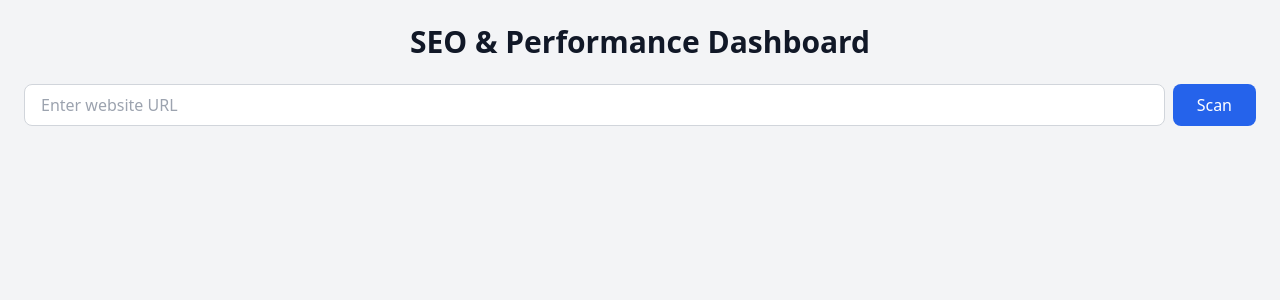
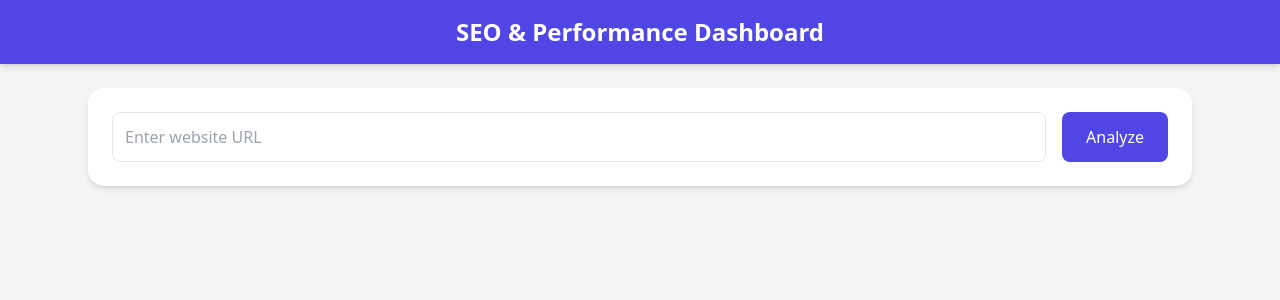
Before and after one commit to Newsstate/SEOTool2, a FastAPI app: page / in a window 1280 px wide. Shown: the top 300 px of the page. Run offline with FastAPI, Linux system fonts and the light colour scheme; parts of the project's set-up code (start-up, migrations or seed data) failed here and were passed over; some libraries are stand-ins or nearby versions.

Commit message:
Update index.html

```diff
--- a/app/templates/index.html
+++ b/app/templates/index.html
@@ -2,100 +2,116 @@
 <html lang="en">
 <head>
   <meta charset="UTF-8" />
-  <meta name="viewport" content="width=device-width, initial-scale=1.0"/>
+  <meta name="viewport" content="width=device-width, initial-scale=1.0" />
   <title>SEO & Performance Dashboard</title>
   <script src="https://cdn.tailwindcss.com"></script>
 </head>
-<body class="bg-gray-100 text-gray-900">
-  <div class="container mx-auto p-6">
-    <h1 class="text-3xl font-bold mb-6 text-center">SEO & Performance Dashboard</h1>
+<body class="bg-gray-100 text-gray-800">
 
-    <!-- Input Form -->
-    <form id="seo-form" class="flex gap-2 mb-8 justify-center">
-      <input type="url" id="url" placeholder="Enter website URL"
-        class="flex-1 border border-gray-300 rounded-lg px-4 py-2 focus:outline-none focus:ring-2 focus:ring-blue-500"
-        required>
-      <button type="submit"
-        class="bg-blue-600 text-white px-6 py-2 rounded-lg hover:bg-blue-700">Scan</button>
-    </form>
+  <!-- Header -->
+  <header class="bg-indigo-600 text-white p-4 shadow-md">
+    <h1 class="text-2xl font-bold text-center">SEO & Performance Dashboard</h1>
+  </header>
+
+  <!-- Main Container -->
+  <main class="max-w-6xl mx-auto p-6 space-y-6">
+
+    <!-- URL Form -->
+    <section class="bg-white p-6 rounded-2xl shadow-md">
+      <form id="seoForm" class="flex space-x-4">
+        <input
+          type="url"
+          id="urlInput"
+          placeholder="Enter website URL"
+          class="flex-1 p-3 border rounded-lg focus:outline-none focus:ring focus:ring-indigo-300"
+          required>
+        <button
+          type="submit"
+          class="bg-indigo-600 text-white px-6 py-3 rounded-lg hover:bg-indigo-700">
+          Analyze
+        </button>
+      </form>
+    </section>
 
     <!-- Results -->
-    <div id="results" class="space-y-8 hidden">
+    <section id="results" class="space-y-6 hidden">
 
       <!-- Page Overview -->
-      <section class="bg-white p-6 rounded-2xl shadow">
-        <h2 class="text-xl font-semibold mb-4">Page Overview</h2>
-        <div id="page-overview" class="grid grid-cols-1 md:grid-cols-2 gap-4"></div>
-      </section>
+      <div class="bg-white p-6 rounded-2xl shadow-md">
+        <h2 class="text-xl font-bold mb-4 text-indigo-600">Page Overview</h2>
+        <div id="pageOverview" class="grid grid-cols-2 gap-4 text-sm"></div>
+      </div>
 
       <!-- SEO Meta -->
-      <section class="bg-white p-6 rounded-2xl shadow">
-        <h2 class="text-xl font-semibold mb-4">SEO Meta</h2>
-        <div id="seo-meta" class="grid grid-cols-1 md:grid-cols-2 gap-4"></div>
-      </section>
+      <div class="bg-white p-6 rounded-2xl shadow-md">
+        <h2 class="text-xl font-bold mb-4 text-indigo-600">SEO Meta</h2>
+        <div id="seoMeta" class="grid grid-cols-2 gap-4 text-sm"></div>
+      </div>
 
       <!-- Content Structure -->
-      <section class="bg-white p-6 rounded-2xl shadow">
-        <h2 class="text-xl font-semibold mb-4">Content Structure</h2>
-        <div id="content-structure" class="space-y-2"></div>
-      </section>
+      <div class="bg-white p-6 rounded-2xl shadow-md">
+        <h2 class="text-xl font-bold mb-4 text-indigo-600">Content Structure</h2>
+        <div id="contentStructure" class="grid grid-cols-2 gap-4 text-sm"></div>
+      </div>
 
       <!-- Links -->
-      <section class="bg-white p-6 rounded-2xl shadow">
-        <h2 class="text-xl font-semibold mb-4">Links</h2>
-        <div id="links" class="grid grid-cols-1 md:grid-cols-2 gap-4"></div>
-      </section>
+      <div class="bg-white p-6 rounded-2xl shadow-md">
+        <h2 class="text-xl font-bold mb-4 text-indigo-600">Links</h2>
+        <div id="links" class="grid grid-cols-2 gap-4 text-sm"></div>
+      </div>
 
       <!-- Performance -->
-      <section class="bg-white p-6 rounded-2xl shadow">
-        <h2 class="text-xl font-semibold mb-4">Performance</h2>
-        <div id="performance" class="grid grid-cols-1 md:grid-cols-2 gap-4"></div>
-      </section>
+      <div class="bg-white p-6 rounded-2xl shadow-md">
+        <h2 class="text-xl font-bold mb-4 text-indigo-600">Performance</h2>
+        <div id="performance" class="grid grid-cols-2 gap-4 text-sm"></div>
+      </div>
+
+      <!-- Rendered vs Static Comparison -->
+      <div class="bg-white p-6 rounded-2xl shadow-md">
+        <h2 class="text-xl font-bold mb-4 text-indigo-600">Rendered vs Static Comparison</h2>
+        <div id="renderComparison" class="grid grid-cols-2 gap-4 text-sm"></div>
+      </div>
 
       <!-- Security -->
-      <section class="bg-white p-6 rounded-2xl shadow">
-        <h2 class="text-xl font-semibold mb-4">Security</h2>
-        <div id="security" class="grid grid-cols-1 md:grid-cols-2 gap-4"></div>
-      </section>
+      <div class="bg-white p-6 rounded-2xl shadow-md">
+        <h2 class="text-xl font-bold mb-4 text-indigo-600">Security</h2>
+        <div id="security" class="grid grid-cols-2 gap-4 text-sm"></div>
+      </div>
 
-      <!-- Technical SEO -->
-      <section class="bg-white p-6 rounded-2xl shadow">
-        <h2 class="text-xl font-semibold mb-4">Technical SEO</h2>
-        <div id="technical-seo" class="grid grid-cols-1 md:grid-cols-2 gap-4"></div>
-      </section>
-    </div>
-  </div>
+    </section>
+
+  </main>
 
   <script>
-    document.getElementById("seo-form").addEventListener("submit", async function (e) {
+    document.getElementById("seoForm").addEventListener("submit", async function(e) {
       e.preventDefault();
-      const url = document.getElementById("url").value;
+      const url = document.getElementById("urlInput").value;
+
       const res = await fetch(`/analyze?url=${encodeURIComponent(url)}`);
       const data = await res.json();
 
       document.getElementById("results").classList.remove("hidden");
 
-      // Helper to render key-value pairs
-      const renderData = (id, obj) => {
-        const container = document.getElementById(id);
-        container.innerHTML = "";
-        if (!obj) return;
-        Object.entries(obj).forEach(([k, v]) => {
-          container.innerHTML += `
-            <div class="border-b pb-2">
-              <strong>${k}:</strong> ${typeof v === "object" ? JSON.stringify(v) : v}
-            </div>`;
-        });
-      };
+      // Populate sections
+      populateSection("pageOverview", data.page_overview);
+      populateSection("seoMeta", data.seo_meta);
+      populateSection("contentStructure", data.content_structure);
+      populateSection("links", data.links);
+      populateSection("performance", data.performance);
+      populateSection("renderComparison", data.render_comparison);
+      populateSection("security", data.security);
+    });
 
-      renderData("page-overview", data.page_overview);
-      renderData("seo-meta", data.seo_meta);
-      renderData("content-structure", data.content_structure);
-      renderData("links", data.links);
-      renderData("performance", data.performance);
-      renderData("security", data.security);
-      renderData("technical-seo", data.technical_seo);
-    });
+    function populateSection(sectionId, sectionData) {
+      const container = document.getElementById(sectionId);
+      container.innerHTML = "";
+      for (const [key, value] of Object.entries(sectionData || {})) {
+        const div = document.createElement("div");
+        div.className = "p-2 border rounded bg-gray-50";
+        div.innerHTML = `<strong>${key}:</strong> ${value}`;
+        container.appendChild(div);
+      }
+    }
   </script>
 </body>
 </html>
```
